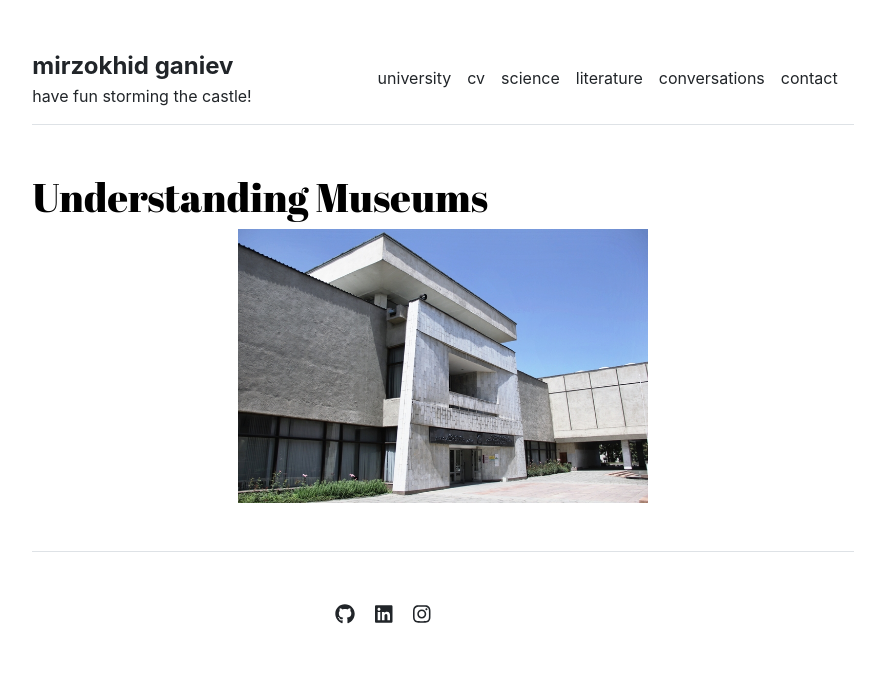
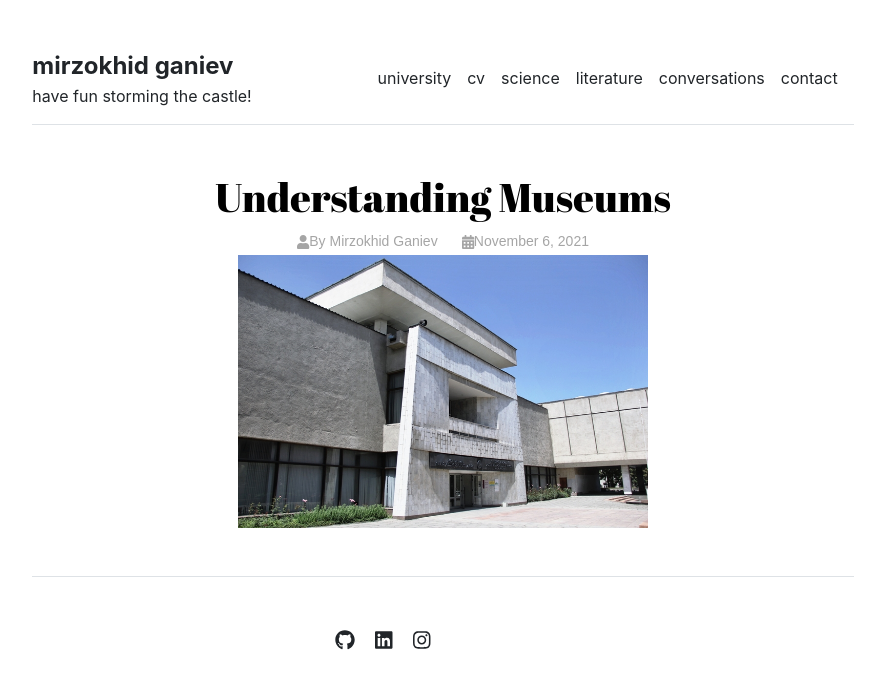
Before and after one commit to Mirzokhid/mirzokhid.github.io, a Jekyll site: the page built from conversations/convo_2.html, in a window 1280 px wide. Shown: the top 689 px of the page, without its empty margins (197-1082 px from the left). Built offline with Jekyll 4.4.1, drawn with Linux system fonts in a browser that asks for light colours; nearby versions of some CDN libraries.

Commit message:
Update convo_2.html

```diff
--- a/conversations/convo_2.html
+++ b/conversations/convo_2.html
@@ -11,12 +11,34 @@ layout: default
             font-family: "Abril Fatface", serif;
             font-weight: 400;
             font-style: normal;
-            align: center;
+        }
+
+        .post-info {
+            text-align: center;
+            color: grey;
+            opacity: 0.7;
+            font-size: 14px;
+            font-family: Arial, sans-serif;
+            margin-top: 10px;
+        }
+
+        .post-info span {
+            margin: 0 10px;
+            display: inline-flex;
+            align-items: center;
+        }
+        .post-info span i {
+            margin-right: 5px;
+            color: grey;
         }
     </style>
 </head>
 
 <body>
-<h1 class="heading">Understanding Museums</h1>
-
+<h1 class="heading" align="center">Understanding Museums</h1>
+<div class="post-info">
+<span><i class="fas fa-user"></i> By Mirzokhid Ganiev</span>
+<span><i class="fas fa-calendar-alt"></i> November 6, 2021</span>
+</div>
+<script src="https://kit.fontawesome.com/a076d05399.js" crossorigin="anonymous"></script>
 <img src="convo_2/image_1.jpg" align="center" style="display: block;margin-left: auto;margin-right: auto; width: 50%;">
```
